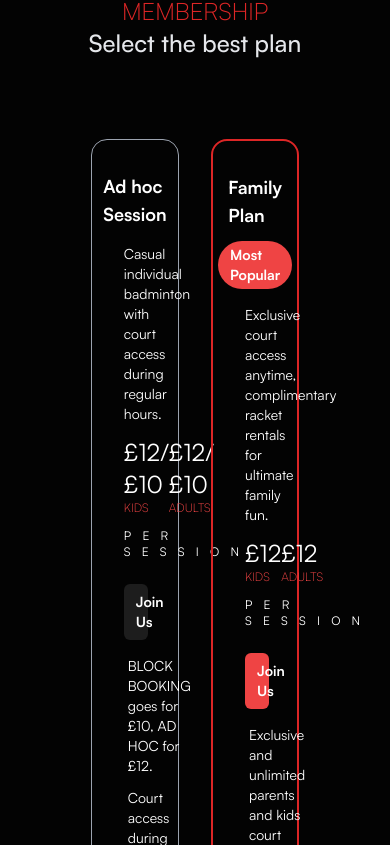
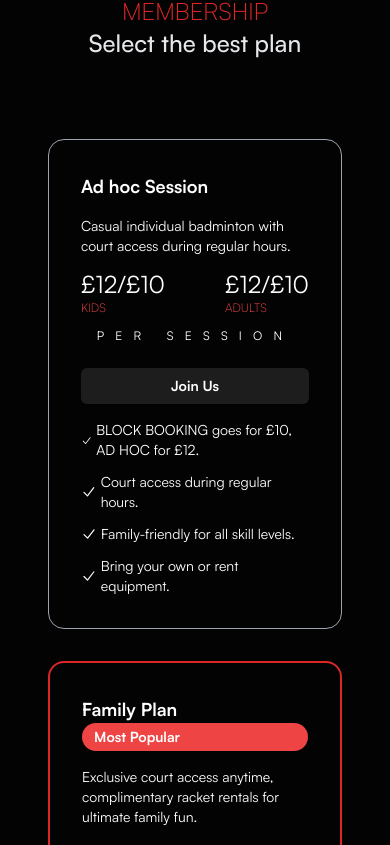
Before and after one commit to fola4/excel, a React (Vite) app: page / in a window 390 px wide. Shown: the part 4299-5144 px from the top of the page. Built offline with nearby package versions, Linux system fonts and the light colour scheme.

Commit message:
fix: payment cards mobile view

```diff
--- a/src/components/CardPlan.jsx
+++ b/src/components/CardPlan.jsx
@@ -3,11 +3,11 @@ import React from "react";
 function CardPlan({ name, price, description, features, kids, adults }) {
   return (
     <div
-      className={`rounded-2xl w-[30%] border p-8 ${
+      className={`rounded-2xl sm:w-[30%] border p-8 ${
         name === "Family Plan" ? "border-2 border-red-600" : "border-gray-400"
       } transition duration-150 hover:scale-105`}
     >
-      <div className="flex flex-col items-center gap-y-3 sm:flex-row sm:justify-between">
+      <div className="md:flex flex-col items-center gap-y-3 sm:flex-row sm:justify-between">
         <h4 className="text-lg font-bold">{name}</h4>
         {name === "Family Plan" && (
           <p className="rounded-3xl bg-red-500 px-3 py-1 text-sm font-bold">
--- a/src/components/Footer.jsx
+++ b/src/components/Footer.jsx
@@ -20,7 +20,7 @@ function Footer() {
           </p>
         </div>
 
-        <div className="flex flex-wrap gap-8 justify-center align-center">
+        <div className="flex flex-col md:flex-row flex-wrap gap-8 justify-center align-center">
           {pricing.map((feature, index) => (
             <CardPlan
               name={feature.name}
```
